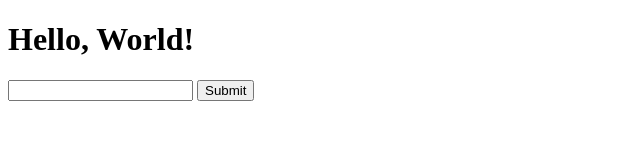
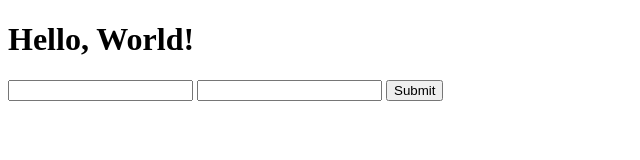
Before and after one commit to giga-4/retweet-later, a website: page public/index.html in a window 1280 px wide. Shown: the whole page, without its empty margins (0-640 px from the left). Drawn offline with Linux system fonts and the light colour scheme.

Commit message:
Send url and scheduled_at

```diff
--- a/public/index.html
+++ b/public/index.html
@@ -11,7 +11,11 @@
     <form action="/bookings" method="post">
         <input
             type="text"
-            name="foo"
+            name="url"
+        />
+        <input
+            type="text"
+            name="scheduled_at"
         />
         <input type="submit"/>
     </form>
```
